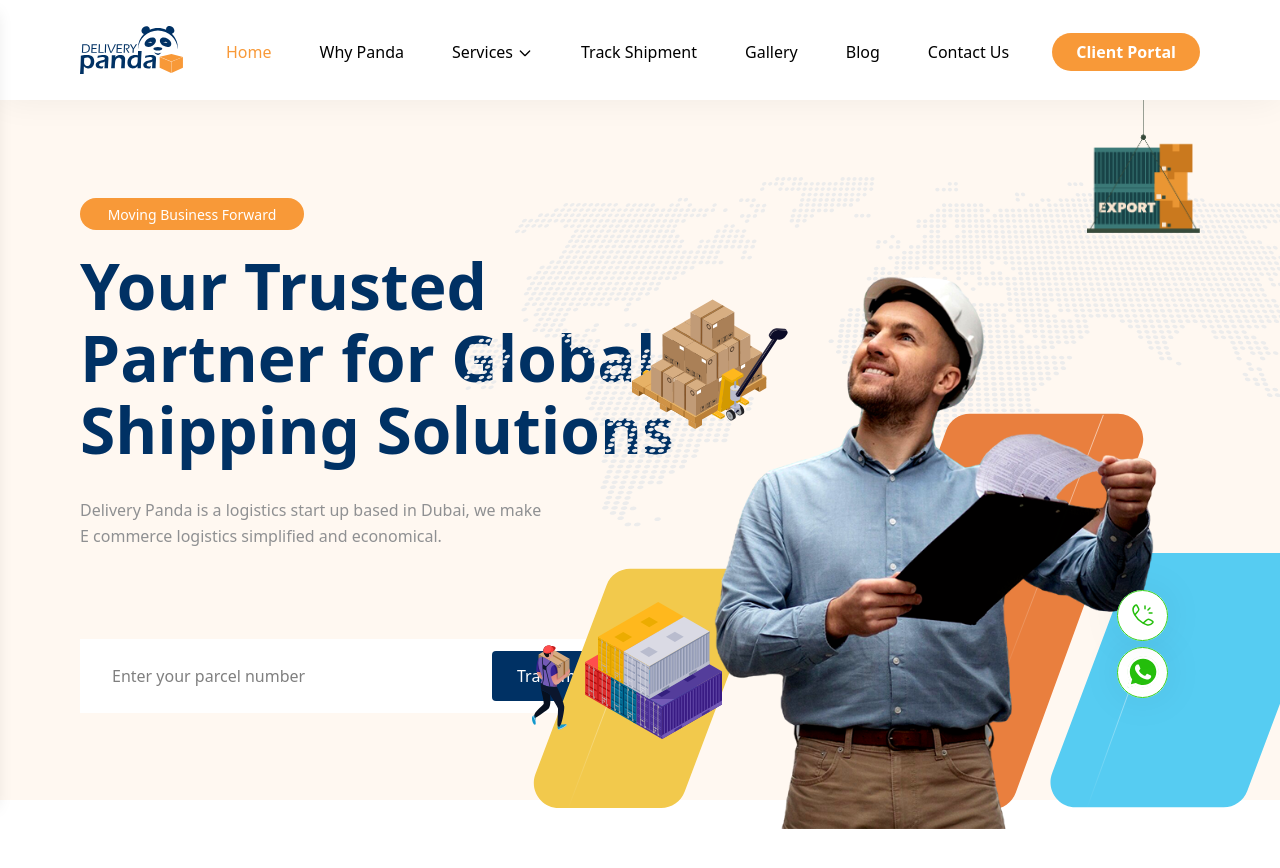
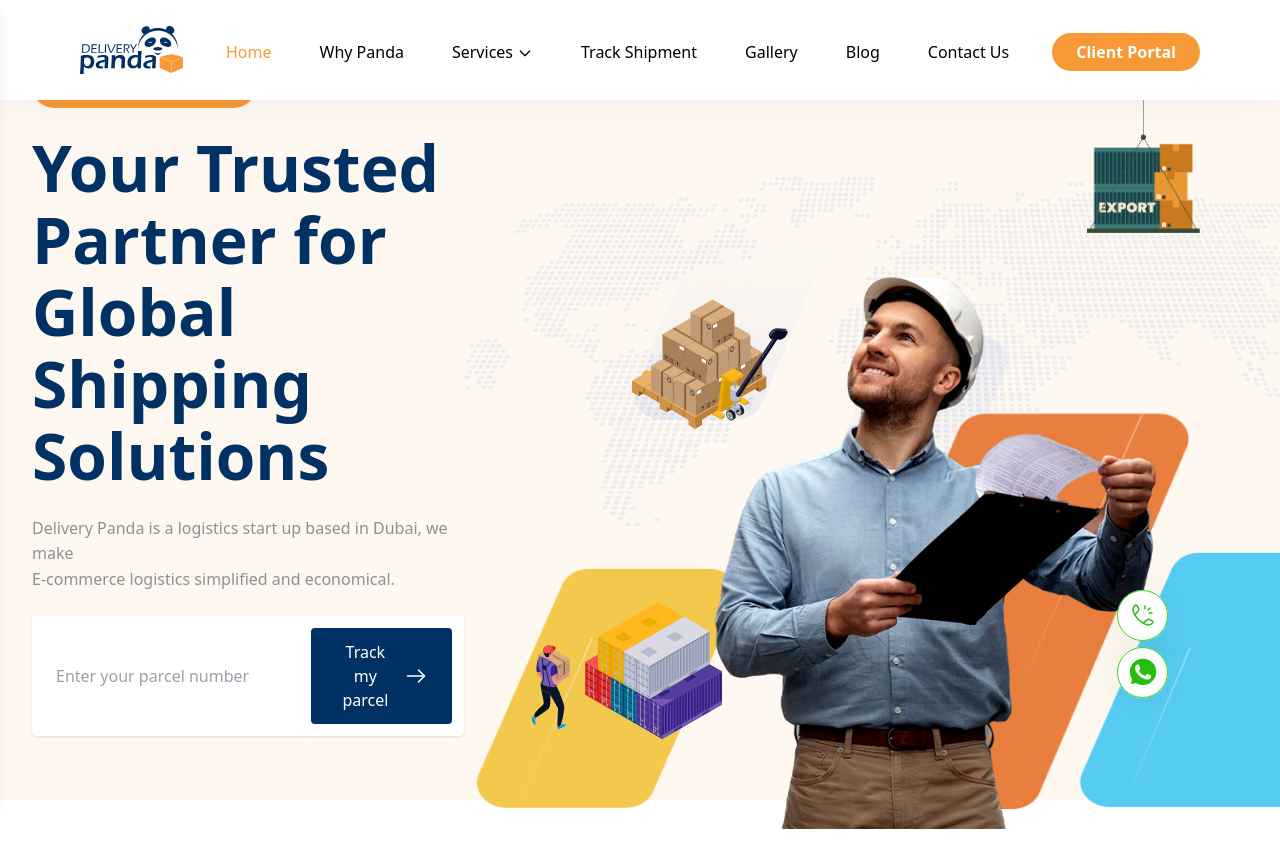
Before and after one commit to nithinraj1999/Panda-Delivery---Machine-Task, a React (Vite) app: page / in a window 1280 px wide. Shown: the top 868 px of the page. Built offline with nearby package versions, Linux system fonts and the light colour scheme.

Commit message:
fix: issue with svg solved by making it png

```diff
--- a/src/components/sections/HeroSection.tsx
+++ b/src/components/sections/HeroSection.tsx
@@ -2,50 +2,44 @@
 const HeroSection = () => {
     return (
         <div className="h-[800px] bg-[#FFF8F1] flex relative">
-            <div className="flex-1 relative pl-[80px] pt-[100px]">
-                <button
-                    className="absolute gap-[8px] top-[198px] bg-[#F89938] w-[224px] h-[32px] px-[16px] py-[12px] rounded-[100px] flex items-center justify-center text-white font-medium text-[14px]"
-                >
+         <div className="flex-1 flex flex-col justify-center pl-8 pt-24 lg:pt-0">
+  {/* Top button */}
+  <button className="mb-6 bg-[#F89938] w-[224px] h-[44px] rounded-full text-white font-medium text-[14px] flex items-center justify-center">
     Moving Business Forward
   </button>
 
-                <h1
-                    className=" absolute top-[250px] w-[620px] h-[216px]  text-[#003164] text-[64px] leading-[72px] font-semibold"
-                >
-                    Your Trusted <br /> Partner for Global<br /> Shipping Solutions
+  {/* Headline */}
+  <h1 className="text-[#003164] text-[36px] sm:text-[48px] lg:text-[64px] leading-snug sm:leading-tight lg:leading-[72px] font-semibold mb-6 max-w-xl">
+    Your Trusted <br />
+    Partner for Global <br />
+    Shipping Solutions
   </h1>
 
-                <div className="h-[52px] absolute top-[498px] w-[468px] ">
-                    <p className="text-[#8F9092] text-[16px] leading-[160%] font-normal">
+  {/* Description */}
+  <p className="text-[#8F9092] text-[16px] leading-[160%] max-w-md mb-6">
     Delivery Panda is a logistics start up based in Dubai, we make <br />
-                        E commerce logistics simplified and economical.
+    E-commerce logistics simplified and economical.
   </p>
-                </div>
 
-                <div className="absolute top-[639px] left-[80px] flex justify-between
-            w-[625px] h-[74px]
-            p-[12px] pl-[32px]
-            bg-white   ">
+  {/* Parcel input */}
+  <div className="flex w-full max-w-[625px] bg-white p-3 rounded shadow">
     <input
       type="text"
       placeholder="Enter your parcel number"
-                        className="flex-1 outline-none  font-normal"
+      className="flex-1 outline-none text-gray-700 px-3 py-2 rounded"
     />
-                    <button className="flex items-center justify-center bg-[#003164]
-        w-[201px] h-[50px]
-        px-[24px] py-[10px]
-        gap-[10px]
-        text-white rounded">
+    <button className="flex items-center justify-center bg-[#003164] text-white px-6 py-3 rounded ml-3 gap-2">
       Track my parcel
-                        <span className="inline-block h-[24px] w-[24px]"><svg width="24" height="24" viewBox="0 0 24 24" fill="none" xmlns="http://www.w3.org/2000/svg">
-                            <path d="M14.43 5.92999L20.5 12L14.43 18.07" stroke="white" stroke-width="1.5" stroke-miterlimit="10" stroke-linecap="round" stroke-linejoin="round" />
-                            <path d="M3.5 12H20.33" stroke="white" stroke-width="1.5" stroke-miterlimit="10" stroke-linecap="round" stroke-linejoin="round" />
+      <span className="inline-block h-6 w-6">
+        <svg width="24" height="24" viewBox="0 0 24 24" fill="none">
+          <path d="M14.43 5.92999L20.5 12L14.43 18.07" stroke="white" strokeWidth="1.5" strokeLinecap="round" strokeLinejoin="round"/>
+          <path d="M3.5 12H20.33" stroke="white" strokeWidth="1.5" strokeLinecap="round" strokeLinejoin="round"/>
         </svg>
       </span>
     </button>
   </div>
+</div>
 
-            </div>
 
             <div className=" relative   ">
                 <div className="absolute top-[46px] right-[80px] w-[113px] h-[187px] z-40">
@@ -68,43 +62,11 @@ const HeroSection = () => {
 
                 <div className="  w-[816.31px]   ">
                     <div className="absolute top-[222.66px] w-full mr-[739px] z-30">
-                        <svg
-                            viewBox="0 0 701 589"
-                            xmlns="http://www.w3.org/2000/svg"
-                            className="w-full h-[587.34px]"
-                            fill="none"
-                        >
-
-                            <path d="M607.831 347.224C611.525 337.392 620.927 330.88 631.429 330.88H779.917C797.523 330.88 809.705 348.47 803.515 364.952L726.662 569.555C722.969 579.387 713.567 585.899 703.064 585.899H554.577C536.971 585.899 524.788 568.309 530.979 551.828L607.831 347.224Z" fill="#56CCF2" />
-                            <line x1="623.532" y1="426.812" x2="565.47" y2="588.142" stroke="url(#paint2_linear_1_3592)" strokeWidth="0.84026" />
-                            <path d="M424.749 207.966C428.379 198.017 437.84 191.397 448.43 191.397H597.107C614.611 191.397 626.787 208.8 620.788 225.244L494.495 571.431C490.865 581.38 481.404 588 470.814 588H322.137C304.633 588 292.457 570.597 298.456 554.153L424.749 207.966Z" fill="#E97F3E" />
-                            <line x1="582.356" y1="192.469" x2="473.039" y2="478.076" stroke="url(#paint3_linear_1_3592)" strokeWidth="0.84026" />
-                            <path d="M84.181 363.17C87.8794 353.348 97.2766 346.845 107.772 346.845H210.189C227.804 346.845 239.987 364.451 233.78 380.936L162.435 570.414C158.737 580.237 149.34 586.74 138.844 586.74H36.4271C18.8125 586.74 6.62914 569.134 12.8362 552.649L84.181 363.17Z" fill="#F2C94C" />
-                            <line x1="110.047" y1="416.736" x2="45.3469" y2="587.807" stroke="url(#paint4_linear_1_3592)" strokeWidth="0.84026" />
-                            <defs>
-                                <linearGradient id="paint0_linear_1_3592" x1="378.957" y1="113.253" x2="378.957" y2="340.123" gradientUnits="userSpaceOnUse">
-                                    <stop stopColor="#3E82E9" stopOpacity="0.1" />
-                                    <stop offset="1" stopColor="#EFF2F8" stopOpacity="0" />
-                                </linearGradient>
-                                <linearGradient id="paint1_linear_1_3592" x1="233.592" y1="197.279" x2="233.592" y2="-29.5911" gradientUnits="userSpaceOnUse">
-                                    <stop stopColor="#3E82E9" stopOpacity="0.1" />
-                                    <stop offset="1" stopColor="#EFF2F8" stopOpacity="0" />
-                                </linearGradient>
-                                <linearGradient id="paint2_linear_1_3592" x1="622.808" y1="426.697" x2="565.263" y2="588.567" gradientUnits="userSpaceOnUse">
-                                    <stop stopColor="white" stopOpacity="0.7" />
-                                    <stop offset="1" stopColor="white" stopOpacity="0" />
-                                </linearGradient>
-                                <linearGradient id="paint3_linear_1_3592" x1="581.596" y1="192.44" x2="474.06" y2="479.352" gradientUnits="userSpaceOnUse">
-                                    <stop stopColor="white" stopOpacity="0.7" />
-                                    <stop offset="1" stopColor="white" stopOpacity="0" />
-                                </linearGradient>
-                                <linearGradient id="paint4_linear_1_3592" x1="109.322" y1="416.617" x2="45.2092" y2="588.289" gradientUnits="userSpaceOnUse">
-                                    <stop stopColor="white" stopOpacity="0.7" />
-                                    <stop offset="1" stopColor="white" stopOpacity="0" />
-                                </linearGradient>
-                            </defs>
-                        </svg>
-
+                        <img
+                            src="/images/pattern-group.png"
+                            alt="Hero Image"
+                            className="w-full h-[587.34px]   "
+                        />
                     </div>
                 </div>
 
```
Lines whose indentation alone changed are shown as unchanged.
